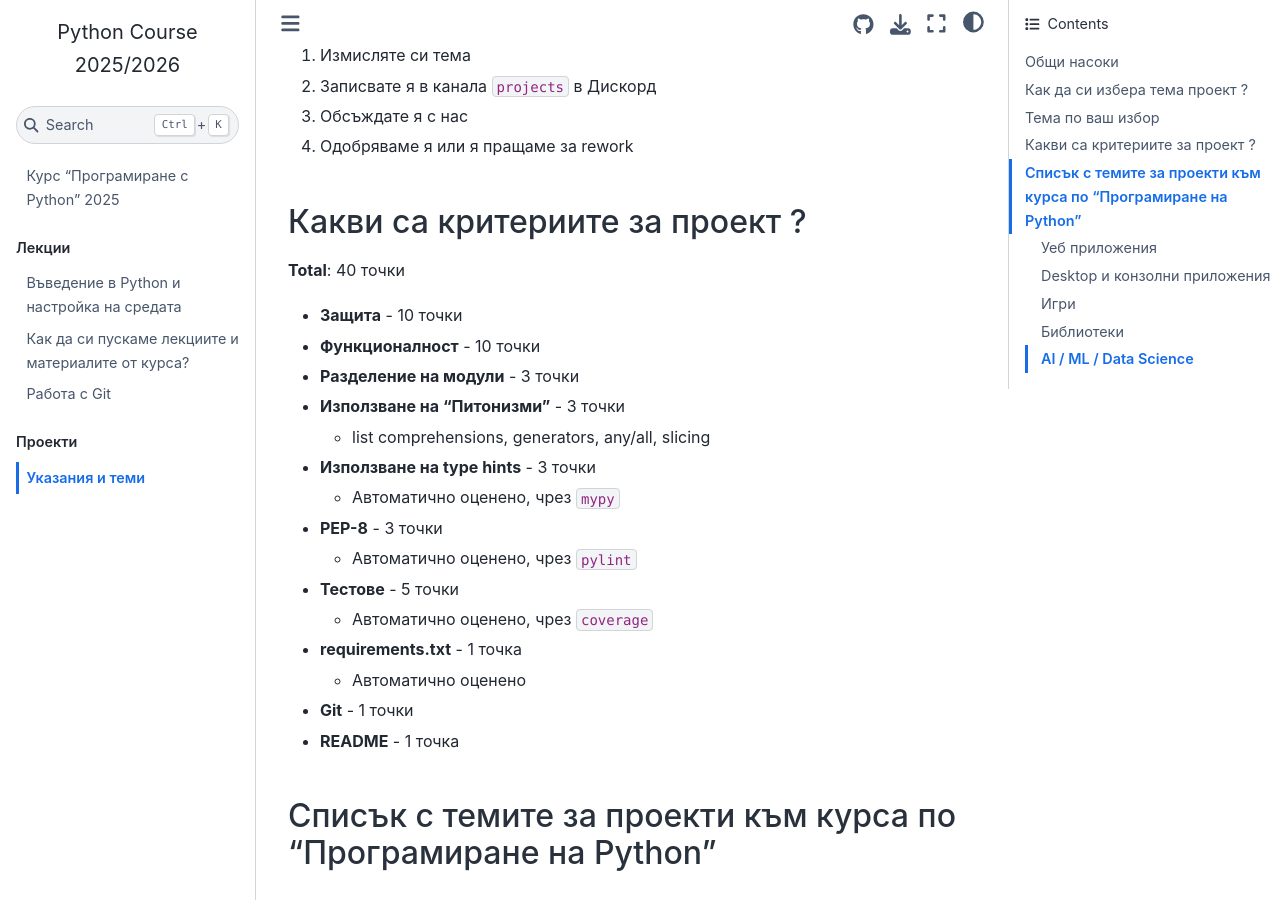
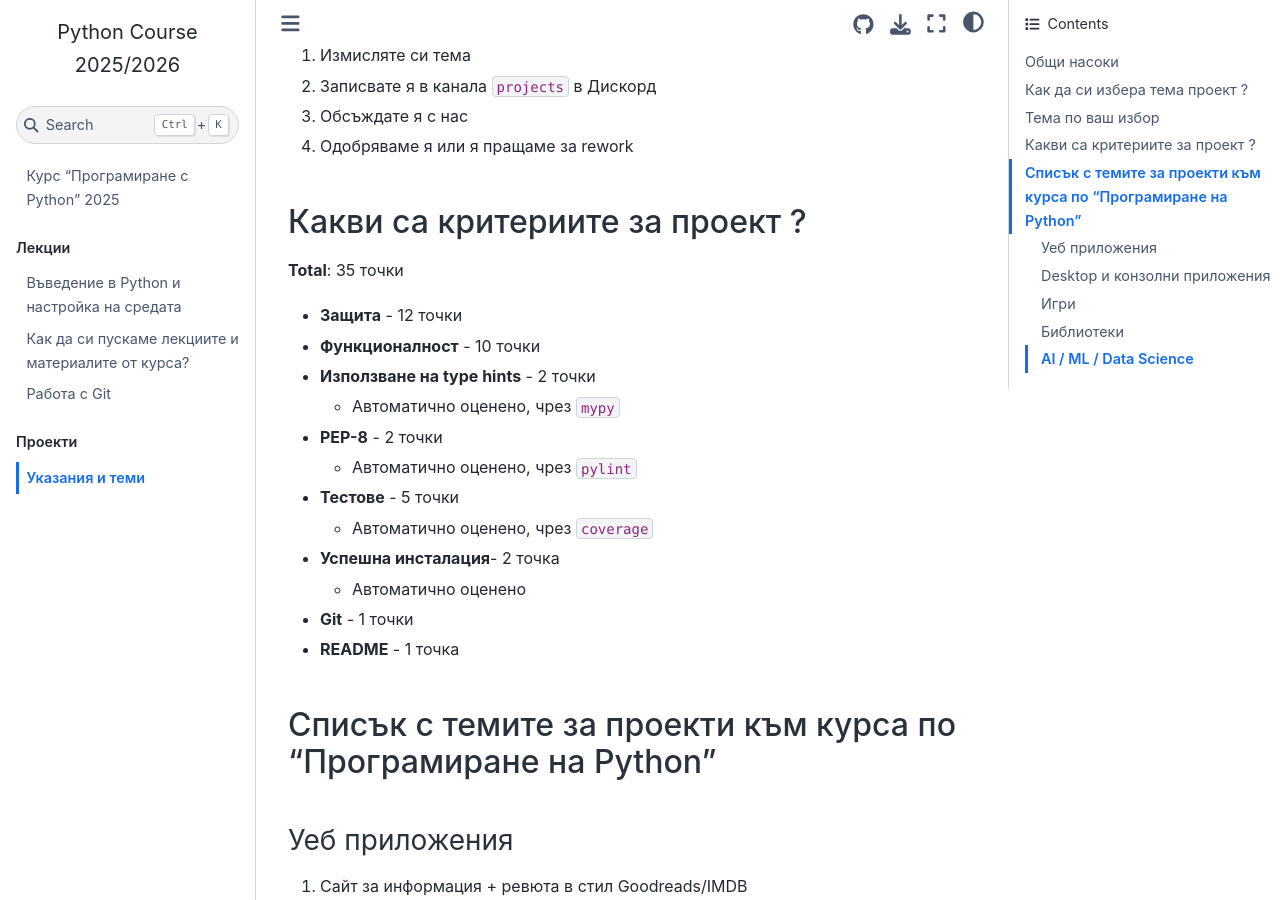
Before and after one commit to fmipython/PythonCourse2025, a Jupyter Book: the page built from project-topics/README.md, in a window 1280 px wide and 900 px high, scrolled down 968 px. Built offline with Jupyter Book 1.0.4 settings and Sphinx 7.4.7 and the Sphinx Book theme 1.1.4, drawn with Linux system fonts in a browser that asks for light colours; pages that are not in the unit, such as notebooks, are missing from menus.

Commit message:
Update project criteria and scoring points

```diff
--- a/project-topics/README.md
+++ b/project-topics/README.md
@@ -28,21 +28,18 @@
 
 ## Какви са критериите за проект ?
 
-**Total**: 40 точки
+**Total**: 35 точки
 
-- **Защита** - 10 точки
+- **Защита** - 12 точки
 - **Функционалност** - 10 точки
-- **Разделение на модули** - 3 точки
-- **Използване на "Питонизми"** - 3 точки
-   - list comprehensions, generators, any/all, slicing
 
-- **Използване на type hints** - 3 точки
+- **Използване на type hints** - 2 точки
    - Автоматично оценено, чрез `mypy`
-- **PEP-8** - 3 точки
+- **PEP-8** - 2 точки
    - Автоматично оценено, чрез `pylint`
 - **Тестове** - 5 точки
    - Автоматично оценено, чрез `coverage`
-- **requirements.txt** - 1 точка
+- **Успешна инсталация**- 2 точка
    - Автоматично оценено
 
 - **Git** - 1 точки
```
